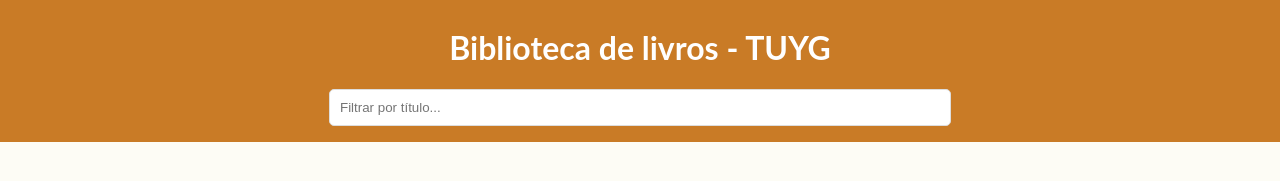
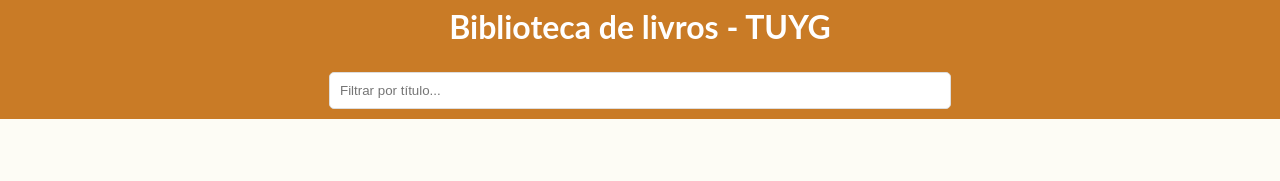
Before and after one commit to thiagoramalhob/BibliotecaTUYG, a website: page index.html in a window 1280 px wide. Shown: the part 169-350 px from the top of the page. Drawn offline with Linux system fonts and the light colour scheme; no server answers.

Commit message:
improvement: fix search

```diff
--- a/index.html
+++ b/index.html
@@ -10,9 +10,11 @@
 <body>
     <header>
         <img src="data/LogoPagina.jpg" alt="Logo da Biblioteca" class="logo">
-        <h1>Biblioteca de livros - TUYG</h1>
+        <h1 class="title">Biblioteca de livros - TUYG</h1>
+    </header>
+    <div class="search-container">
         <input type="text" id="searchBar" onkeyup="filterBooks()" placeholder="Filtrar por título...">
-    </header>
+    </div>
     <main id="bookList">
         <!-- Livros serão adicionados aqui -->
     </main>
--- a/src/styles.css
+++ b/src/styles.css
@@ -1,5 +1,3 @@
-/* Adicione ou ajuste estes estilos no seu arquivo styles.css */
-
 body {
     font-family: 'Lato', sans-serif;
     background-color: #fdfcf5; /* Marrom claro */
@@ -17,6 +15,7 @@ header {
     align-items: center; /* Centraliza o conteúdo horizontalmente */
     padding: 1em; /* Reduzido para diminuir o tamanho do header */
     position: relative;
+    text-align: center; /* Centraliza o texto no header */
 }
 
 header .logo {
@@ -25,14 +24,33 @@ header .logo {
 }
 
 header .title {
-    text-align: center; /* Centraliza o título */
     font-size: 2em; /* Tamanho do título */
     margin: 0;
+    width: 80%; /* Limita a largura para manter o texto centralizado */
+    word-wrap: break-word; /* Permite que o texto quebre em várias linhas */
+    display: flex;
+    justify-content: center;
+    align-items: center;
+    text-align: center; /* Centraliza o texto no título */
 }
 
+/* Media query para telas menores */
+@media (max-width: 600px) {
+    header .title {
+        font-size: 1.5em; /* Reduz o tamanho da fonte em telas menores */
+    }
+}
+
+/* Barra de busca */
 .search-container {
+    width: 100%;
+    background-color: #C97B26; /* Mantém a cor de fundo do header */
     text-align: center;
-    margin: 20px 0;
+    padding: 10px 0;
+    position: -webkit-sticky; /* Para navegadores compatíveis com WebKit */
+    position: sticky;
+    top: 0;
+    z-index: 1000; /* Garante que a barra de busca fique acima do conteúdo */
 }
 
 #searchBar {
@@ -43,6 +61,7 @@ header .title {
     border: 1px solid #ddd;
 }
 
+/* Lista de livros */
 #bookList {
     display: grid;
     grid-template-columns: repeat(auto-fill, minmax(220px, 1fr)); /* Ajusta o número de colunas baseado na largura */
@@ -70,9 +89,8 @@ header .title {
 }
 
 .book img {
-    width: 100%;      /* Define a largura da imagem para 100% do contêiner */
-    height: 180px;    /* Define uma altura fixa para a imagem */
-    object-fit: cover; /* Ajusta a imagem para cobrir o contêiner mantendo a proporção */
+    max-width: 100%;
+    height: auto;
     border-radius: 10px;
 }
 
```
